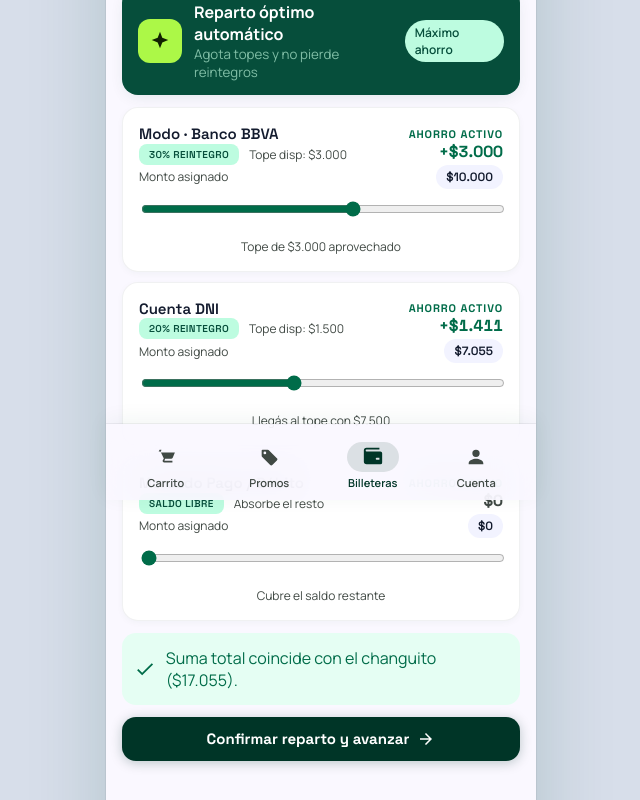
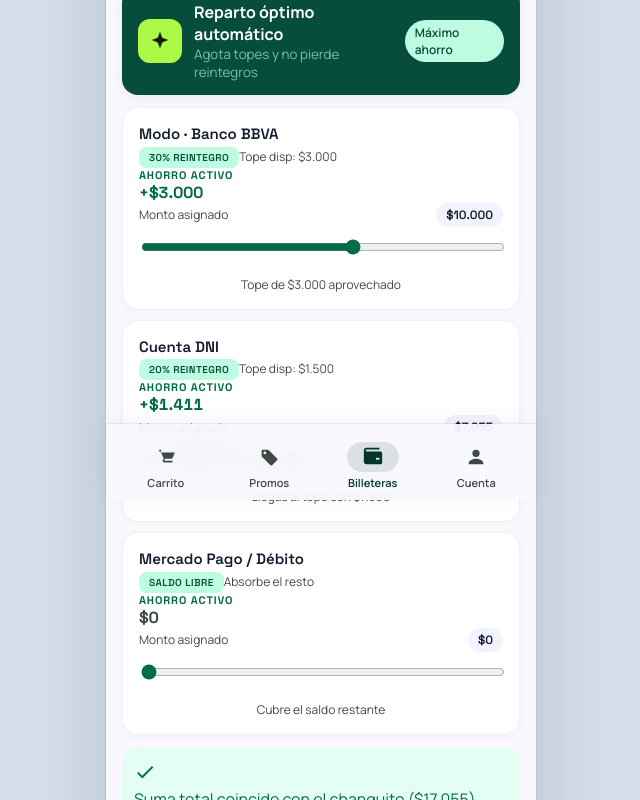
Before and after one commit to AlexisRjs/TPdsiPrototipoSmartCart, a React (Vite) app: page /billeteras in a window 1280 px wide. Shown: the part 300-1100 px from the top of the page, without its empty margins (319-959 px from the left). Built offline with nearby package versions, Linux system fonts and the light colour scheme.

Commit message:
fix(split): treat billeteras page as top-level tab and prevent text shifts in wallet cards

```diff
--- a/src/pages/SplitPage.tsx
+++ b/src/pages/SplitPage.tsx
@@ -15,8 +15,8 @@
 
   return (
     <>
-      <Header title="Reparto óptimo" backTo="/promos" />
-      <div className="page">
+      <Header title="Billeteras y ahorro" />
+      <div className="page page-wallets">
         <section className="card">
           <div className="row-between">
             <span className="muted inline">
@@ -78,31 +78,31 @@
             const rebate = walletRebate(wallet, amount)
             const maxAt = amountToMaxCap(wallet)
             return (
-              <article key={wallet.id} className="card">
-                <div className="row-between">
-                  <div>
+              <article key={wallet.id} className="card wallet-card">
+                <div className="wallet-card-header">
+                  <div className="wallet-card-info">
                     <h3>{wallet.name}</h3>
-                    <div className="inline wrap">
+                    <div className="wallet-card-tags">
                       <span className="mini-chip lime">
                         {wallet.remainder
                           ? 'Saldo libre'
                           : `${Math.round(wallet.rebateRate * 100)}% reintegro`}
                       </span>
-                      <span className="muted">
+                      <span className="muted nowrap">
                         {wallet.remainder
                           ? 'Absorbe el resto'
                           : `Tope disp: ${formatARS(wallet.remainingCap)}`}
                       </span>
                     </div>
                   </div>
-                  <div className="align-right">
+                  <div className="wallet-card-savings">
                     <p className="eyebrow">Ahorro activo</p>
                     <p className={rebate ? 'save numeric' : 'muted numeric'}>
                       {rebate ? `+${formatARS(rebate)}` : formatARS(0)}
                     </p>
                   </div>
                 </div>
-                <div className="row-between">
+                <div className="row-between assigned-row">
                   <span className="muted">Monto asignado</span>
                   <span className="amount-pill">${formatARSPlain(amount)}</span>
                 </div>
@@ -126,8 +126,8 @@
           })}
         </div>
 
-        <div className={`status-card ${balanced ? 'ok' : 'warn'}`} style={{ justifyContent: 'space-between' }}>
-          <div style={{ display: 'flex', alignItems: 'center', gap: 10 }}>
+        <div className={`status-card ${balanced ? 'ok' : 'warn'}`}>
+          <div className="status-card-info">
             <Icon name={balanced ? 'check' : 'warning'} />
             <p>
               {balanced
```
